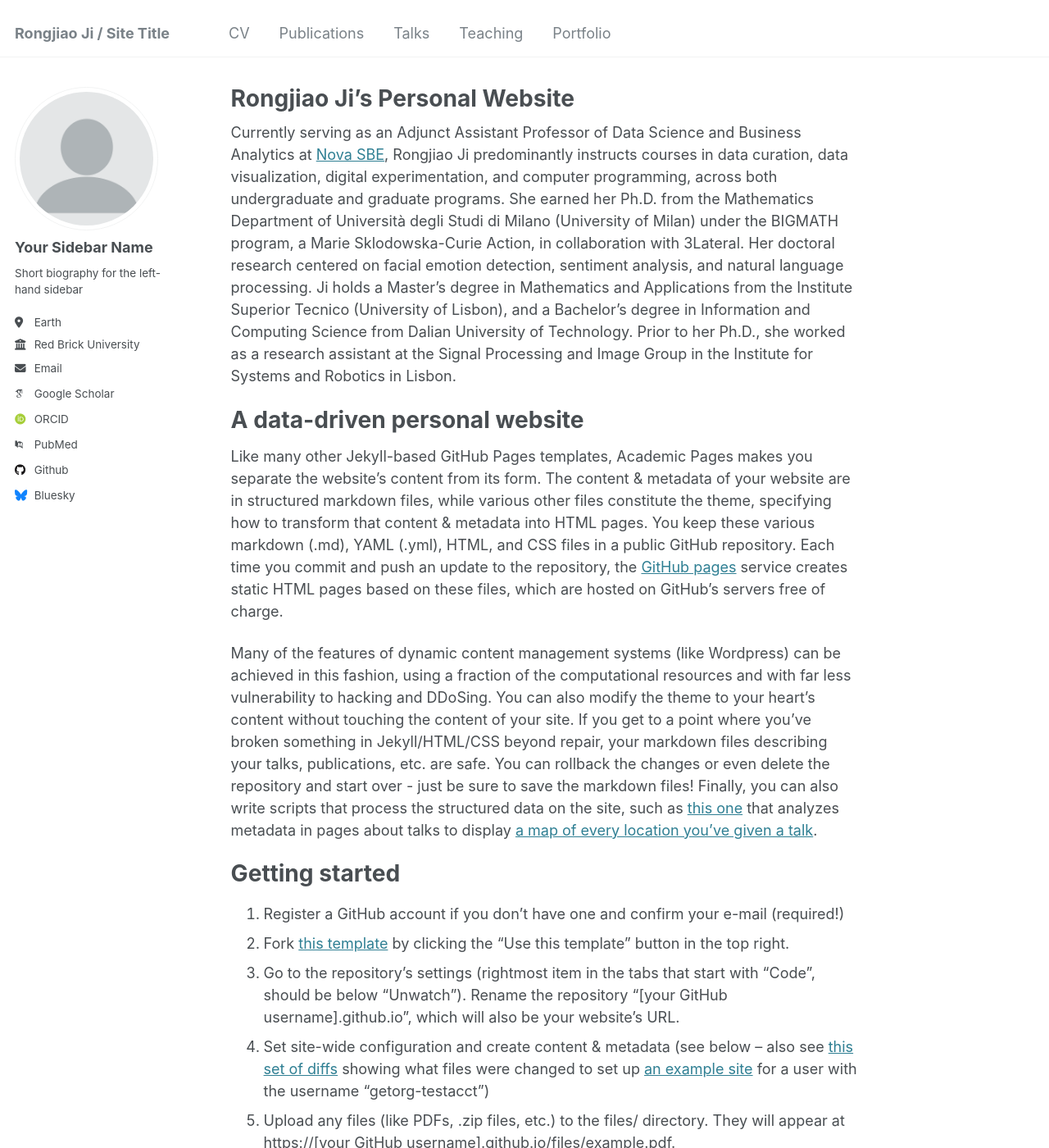
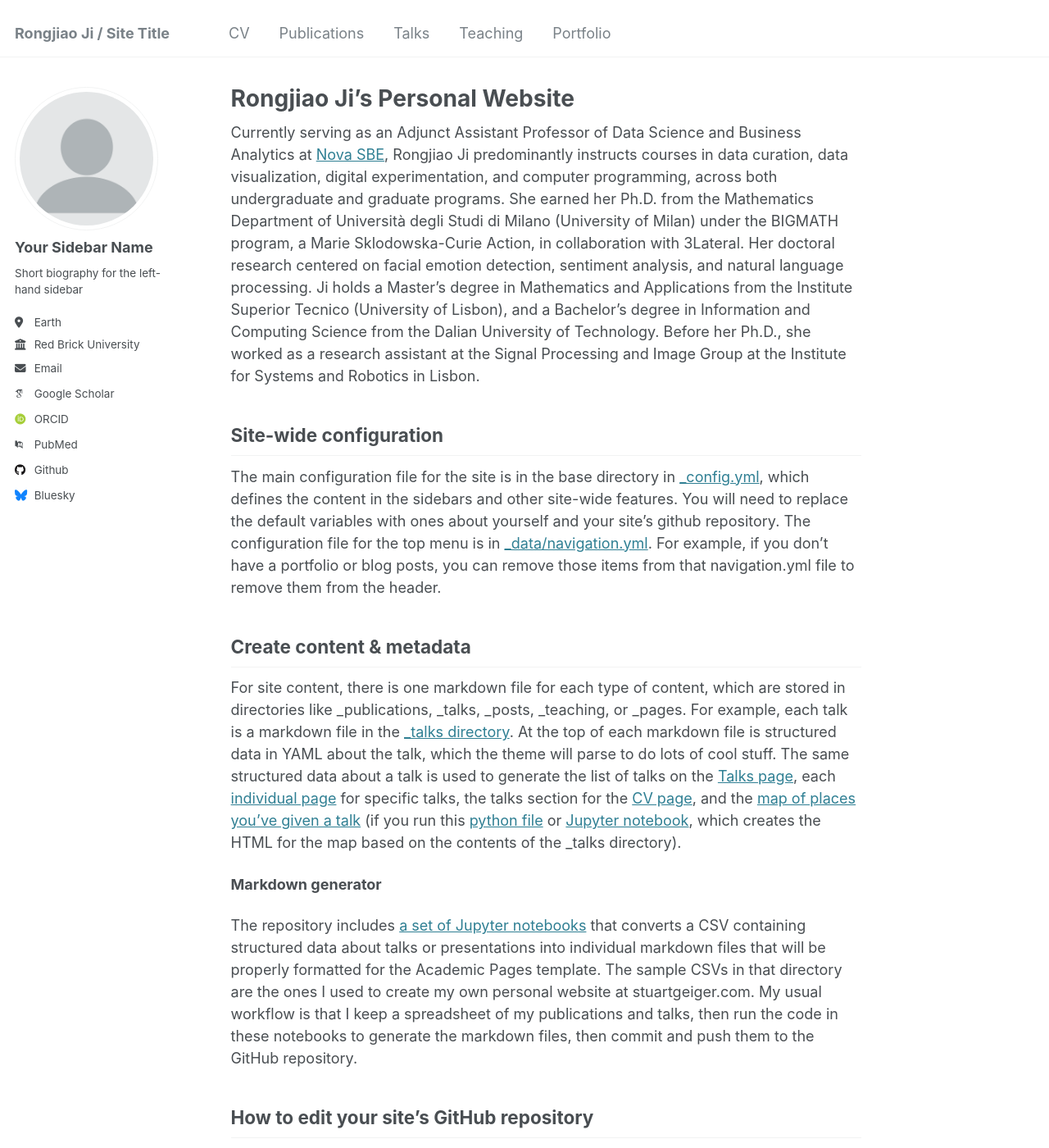
Before and after one commit to rongjiaoji/rongjiaoji.github.io, a Jekyll site: the page built from _pages/about.md, in a window 1280 px wide and 1400 px high. Shown: the whole window at 82% size. Built offline with Jekyll 4.4.1, drawn with Linux system fonts in a browser that asks for light colours; some web fonts are replaced; some of the changed text lies outside the part shown.

Commit message:
Update about.md

```diff
--- a/_pages/about.md
+++ b/_pages/about.md
@@ -6,23 +6,8 @@ redirect_from:
   - /about/
   - /about.html
 ---
-Currently serving as an Adjunct Assistant Professor of Data Science and Business Analytics at [Nova SBE](https://www.novasbe.unl.pt/en/faculty-research/faculty/faculty-detail/id/1267/rongjiao-ji), Rongjiao Ji predominantly instructs courses in data curation, data visualization, digital experimentation, and computer programming, across both undergraduate and graduate programs. She earned her Ph.D. from the Mathematics Department of Università degli Studi di Milano (University of Milan) under the BIGMATH program, a Marie Sklodowska-Curie Action, in collaboration with 3Lateral. Her doctoral research centered on facial emotion detection, sentiment analysis, and natural language processing. Ji holds a Master's degree in Mathematics and Applications from the Institute Superior Tecnico (University of Lisbon), and a Bachelor's degree in Information and Computing Science from Dalian University of Technology. Prior to her Ph.D., she worked as a research assistant at the Signal Processing and Image Group in the Institute for Systems and Robotics in Lisbon.
+Currently serving as an Adjunct Assistant Professor of Data Science and Business Analytics at [Nova SBE](https://www.novasbe.unl.pt/en/faculty-research/faculty/faculty-detail/id/1267/rongjiao-ji), Rongjiao Ji predominantly instructs courses in data curation, data visualization, digital experimentation, and computer programming, across both undergraduate and graduate programs. She earned her Ph.D. from the Mathematics Department of Università degli Studi di Milano (University of Milan) under the BIGMATH program, a Marie Sklodowska-Curie Action, in collaboration with 3Lateral. Her doctoral research centered on facial emotion detection, sentiment analysis, and natural language processing. Ji holds a Master's degree in Mathematics and Applications from the Institute Superior Tecnico (University of Lisbon), and a Bachelor's degree in Information and Computing Science from the Dalian University of Technology. Before her Ph.D., she worked as a research assistant at the Signal Processing and Image Group at the Institute for Systems and Robotics in Lisbon.
 
-
-A data-driven personal website
-======
-Like many other Jekyll-based GitHub Pages templates, Academic Pages makes you separate the website's content from its form. The content & metadata of your website are in structured markdown files, while various other files constitute the theme, specifying how to transform that content & metadata into HTML pages. You keep these various markdown (.md), YAML (.yml), HTML, and CSS files in a public GitHub repository. Each time you commit and push an update to the repository, the [GitHub pages](https://pages.github.com/) service creates static HTML pages based on these files, which are hosted on GitHub's servers free of charge.
-
-Many of the features of dynamic content management systems (like Wordpress) can be achieved in this fashion, using a fraction of the computational resources and with far less vulnerability to hacking and DDoSing. You can also modify the theme to your heart's content without touching the content of your site. If you get to a point where you've broken something in Jekyll/HTML/CSS beyond repair, your markdown files describing your talks, publications, etc. are safe. You can rollback the changes or even delete the repository and start over - just be sure to save the markdown files! Finally, you can also write scripts that process the structured data on the site, such as [this one](https://github.com/academicpages/academicpages.github.io/blob/master/talkmap.ipynb) that analyzes metadata in pages about talks to display [a map of every location you've given a talk](https://academicpages.github.io/talkmap.html).
-
-Getting started
-======
-1. Register a GitHub account if you don't have one and confirm your e-mail (required!)
-1. Fork [this template](https://github.com/academicpages/academicpages.github.io) by clicking the "Use this template" button in the top right.
-1. Go to the repository's settings (rightmost item in the tabs that start with "Code", should be below "Unwatch"). Rename the repository "[your GitHub username].github.io", which will also be your website's URL.
-1. Set site-wide configuration and create content & metadata (see below -- also see [this set of diffs](http://archive.is/3TPas) showing what files were changed to set up [an example site](https://getorg-testacct.github.io) for a user with the username "getorg-testacct")
-1. Upload any files (like PDFs, .zip files, etc.) to the files/ directory. They will appear at https://[your GitHub username].github.io/files/example.pdf.
-1. Check status by going to the repository settings, in the "GitHub pages" section
 
 Site-wide configuration
 ------
```
